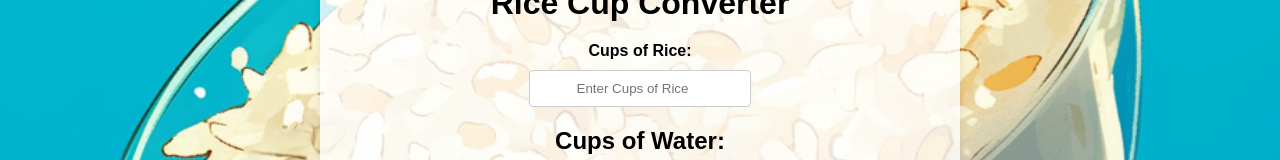
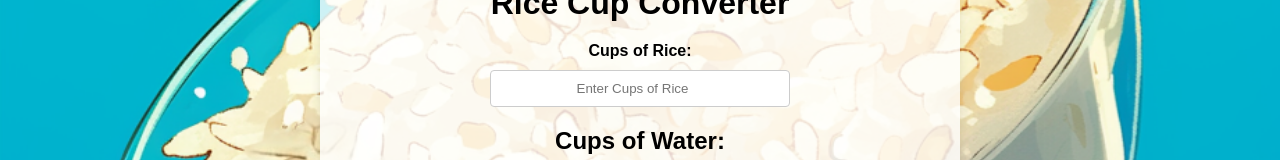
Before and after one commit to d1mansi0n/Dimis-Webtools, a plain HTML site: page rcc-index.html in a window 1280 px wide. Shown: the part 154-314 px from the top of the page. Drawn offline with Linux system fonts and the light colour scheme.

Commit message:
update rcc-styles.css

```diff
--- a/rcc-styles.css
+++ b/rcc-styles.css
@@ -8,6 +8,8 @@ body {
   background-image: url('1000026617.png');
   background-size: cover;
   background-position: center;
+  background-repeat: no-repeat;
+  background-attachment: fixed;
   padding: 20px;
   box-sizing: border-box;
 }
@@ -59,13 +61,15 @@ label {
 }
 
 input {
-  width: 200px;
+  width: 100%;
+  max-width: 300px;
   padding: 10px;
   margin: 0 auto 20px auto;
   border: 1px solid #ccc;
   border-radius: 4px;
   text-align: center;
   display: block;
+  box-sizing: border-box;
 }
 
 #result {
```
